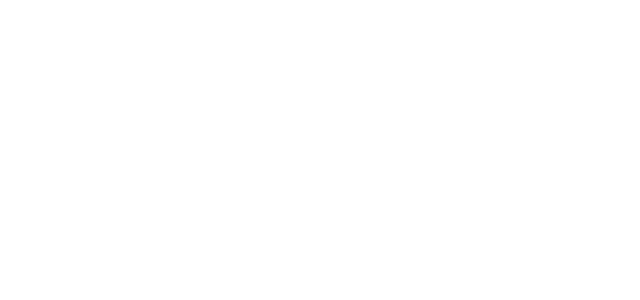
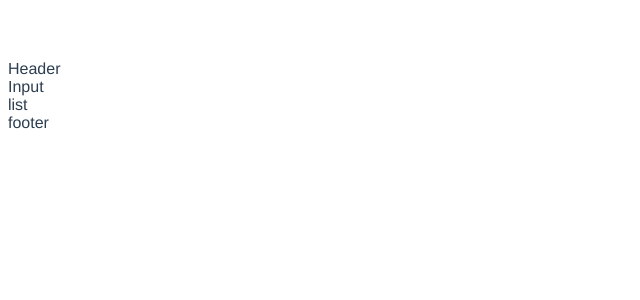
Before and after one commit to erickwak2020/vue-todo, a Vue app: page / in a window 1280 px wide. Shown: the top 300 px of the page, without its empty margins (0-640 px from the left). Built offline with nearby package versions, Linux system fonts and the light colour scheme.

Commit message:
todo component 구조 정의

```diff
--- a/src/App.vue
+++ b/src/App.vue
@@ -1,16 +1,21 @@
 <template>
   <div>
-
+    <todo-header></todo-header>
+    <todo-input></todo-input>
+    <todo-list></todo-list>
+    <todo-footer></todo-footer>
   </div>
 </template>
 
 <script>
-//import HelloWorld from './components/HelloWorld.vue'
-
+import TodoHeader from "@/components/TodoHeader";
+import TodoInput from "@/components/TodoInput";
+import TodoList from "@/components/TodoList";
+import TodoFooter from "@/components/TodoFooter";
 export default {
   name: 'App',
   components: {
-    //HelloWorld
+    TodoFooter, TodoList, TodoInput, TodoHeader
   }
 }
 </script>
--- /dev/null
+++ b/src/components/TodoFooter.vue
@@ -0,0 +1,15 @@
+<template>
+  <div>
+    footer
+  </div>
+</template>
+
+<script>
+export default {
+  name: "TodoFooter"
+}
+</script>
+
+<style scoped>
+
+</style>
--- /dev/null
+++ b/src/components/TodoHeader.vue
@@ -0,0 +1,15 @@
+<template>
+  <div>
+    Header
+  </div>
+</template>
+
+<script>
+export default {
+  name: "TodoHeader"
+}
+</script>
+
+<style scoped>
+
+</style>
--- /dev/null
+++ b/src/components/TodoInput.vue
@@ -0,0 +1,15 @@
+<template>
+  <div>
+    Input
+  </div>
+</template>
+
+<script>
+export default {
+  name: "TodoInput"
+}
+</script>
+
+<style scoped>
+
+</style>
--- /dev/null
+++ b/src/components/TodoList.vue
@@ -0,0 +1,15 @@
+<template>
+  <div>
+    list
+  </div>
+</template>
+
+<script>
+export default {
+  name: "TodoList"
+}
+</script>
+
+<style scoped>
+
+</style>
```
